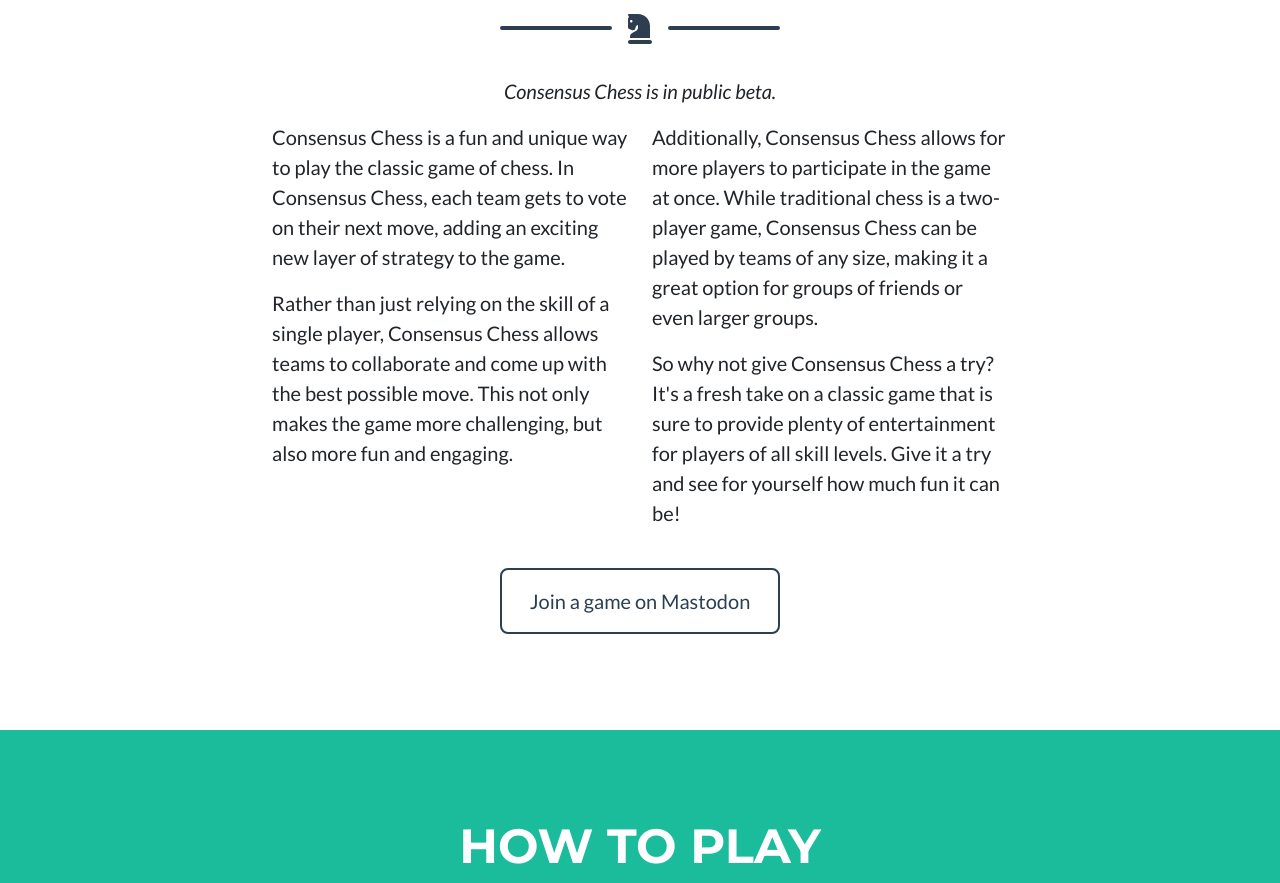
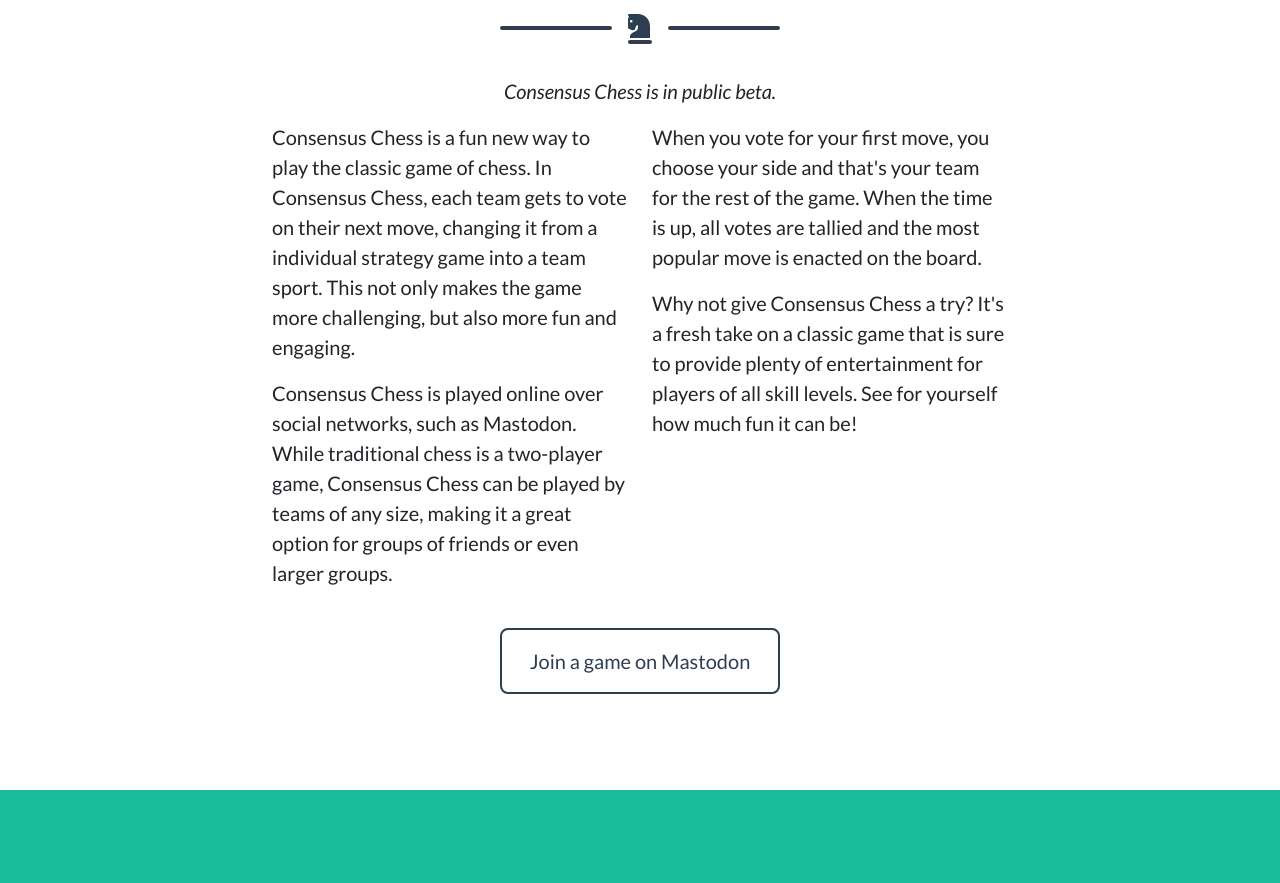
Before and after one commit to instantiator/consensus-games-site, a plain HTML site: page index.html in a window 1280 px wide. Shown: the part 920-1803 px from the top of the page. Drawn offline with nearby package versions, Linux system fonts and the light colour scheme; no server answers.

Commit message:
some wording updates

```diff
--- a/index.html
+++ b/index.html
@@ -104,23 +104,24 @@
 
                 <div class="row">
                     <div class="col-lg-4 ms-auto">
-                        <p class="lead">
-                        Consensus Chess is a fun and unique way to play the classic game of chess.
-                        In Consensus Chess, each team gets to vote on their next move, adding an exciting new layer of strategy to the game.
+                    <p class="lead">
+                        Consensus Chess is a fun new way to play the classic game of chess.
+                        In Consensus Chess, each team gets to vote on their next move, changing it from a individual strategy game into a team sport.
+                        This not only makes the game more challenging, but also more fun and engaging.
                     </p>
                     <p class="lead">
-                        Rather than just relying on the skill of a single player, Consensus Chess allows teams to collaborate and come up with the best possible move.
-                        This not only makes the game more challenging, but also more fun and engaging.
+                        Consensus Chess is played online over social networks, such as Mastodon.
+                        While traditional chess is a two-player game, Consensus Chess can be played by teams of any size, making it a great option for groups of friends or even larger groups.
                     </p>
                     </div>
                     <div class="col-lg-4 me-auto">
                     <p class="lead">
-                        Additionally, Consensus Chess allows for more players to participate in the game at once.
-                        While traditional chess is a two-player game, Consensus Chess can be played by teams of any size, making it a great option for groups of friends or even larger groups.
+                        When you vote for your first move, you choose your side and that's your team for the rest of the game.
+                        When the time is up, all votes are tallied and the most popular move is enacted on the board.
                     </p>
                     <p class="lead">
-                        So why not give Consensus Chess a try? It's a fresh take on a classic game that is sure to provide plenty of entertainment for players of all skill levels.
-                        Give it a try and see for yourself how much fun it can be!
+                        Why not give Consensus Chess a try? It's a fresh take on a classic game that is sure to provide plenty of entertainment for players of all skill levels.
+                        See for yourself how much fun it can be!
                     </p>
                 </div>
                 </div>
```
